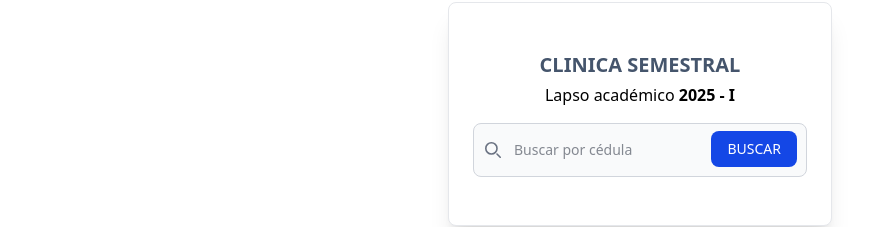
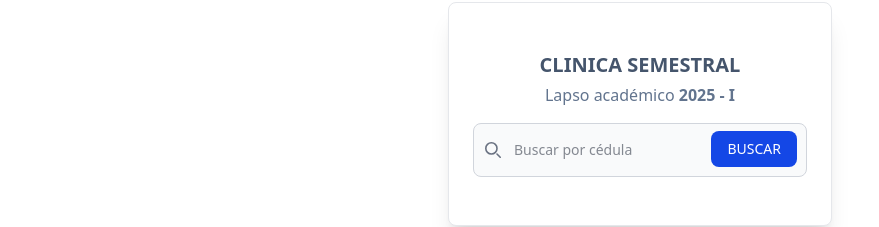
Before and after one commit to freddyskull/Reingreso-unefm, a React (Vite) app: page / in a window 1280 px wide. Shown: the part 302-529 px from the top of the page, without its empty margins (0-879 px from the left). Built offline with nearby package versions, Linux system fonts and the light colour scheme.

Commit message:
cambiando el color del subtitulo

```diff
--- a/src/App.jsx
+++ b/src/App.jsx
@@ -35,7 +35,7 @@ function App() {
           <h1 className="font-bold text-slate-600 text-xl text-center uppercase">
             Clinica semestral
           </h1>
-          <h2 className='mt-1 text-md'> Lapso académico <b>2025 - I</b></h2>
+          <h2 className='mt-1 text-md text-slate-500'> Lapso académico <b>2025 - I</b></h2>
           <div className="mt-4">
             <form className="mx-auto" onSubmit={handleBuscar}>
               <label htmlFor="default-search" className="sr-only mb-2 font-medium text-gray-900 dark:text-white text-sm">Buscar</label>
```
